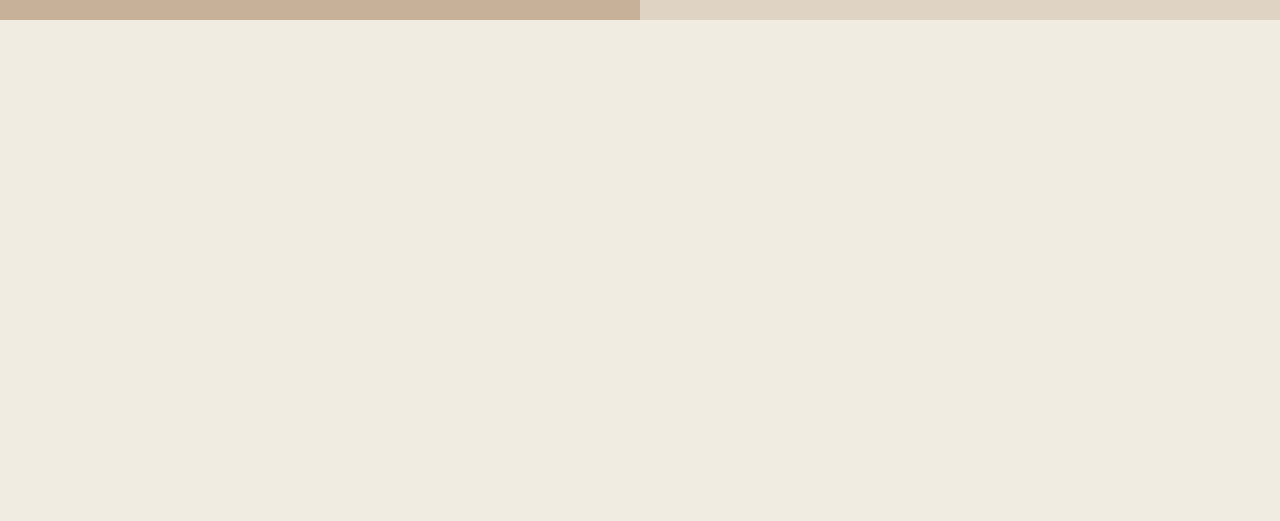
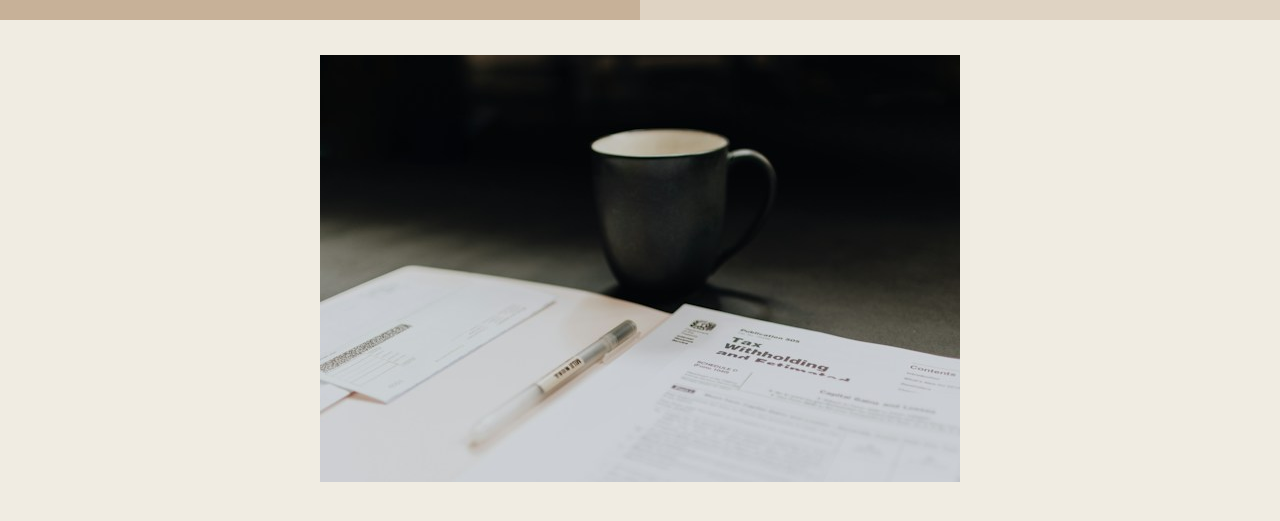
Before and after one commit to cialoo/BusinessCard, a PHP site: page / in a window 1280 px wide. Shown: the part 484-1005 px from the top of the page. Before the commit the page ends 504 px from the top, so only its background shows below. Run offline with PHP 8.4, Linux system fonts and the light colour scheme.

Commit message:
final 1.0 commit

```diff
--- a/index.php
+++ b/index.php
@@ -79,6 +79,9 @@
                 <img src="images/mail.png">
             </div>
         </div>
+        <div class="photo">
+            <img src="images/photo.jpg" alt="Background Image">
+        </div>
     </div>
 </body>
 </html>
--- a/styles.css
+++ b/styles.css
@@ -1,6 +1,7 @@
 body {
     background-color: #f0ece2;
     margin: 0;
+    overflow: hidden;
 }
 .container {
     font-family: sans-serif;
@@ -40,3 +41,6 @@ body {
     width: 25px;
     height: 25px;
 }
+.photo {
+    padding: 35px;
+}
```
Also changed, not shown: images/photo.jpg (added).
